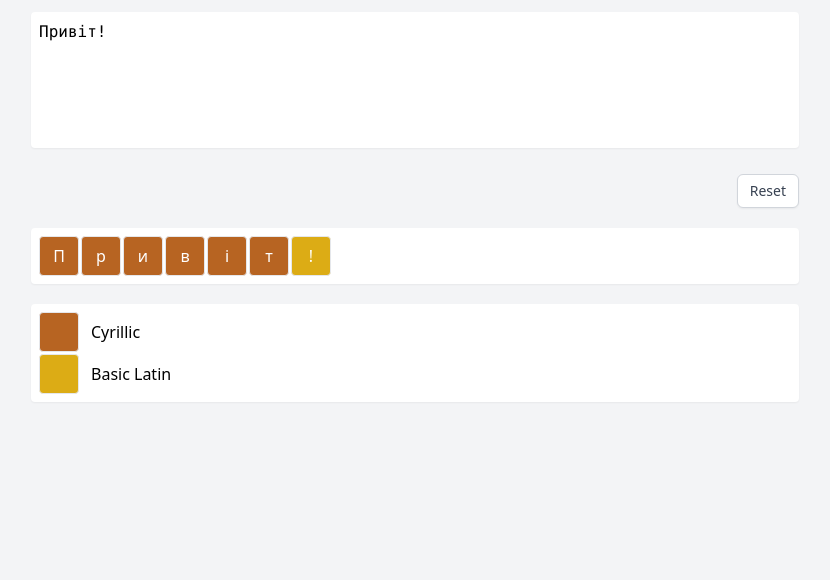
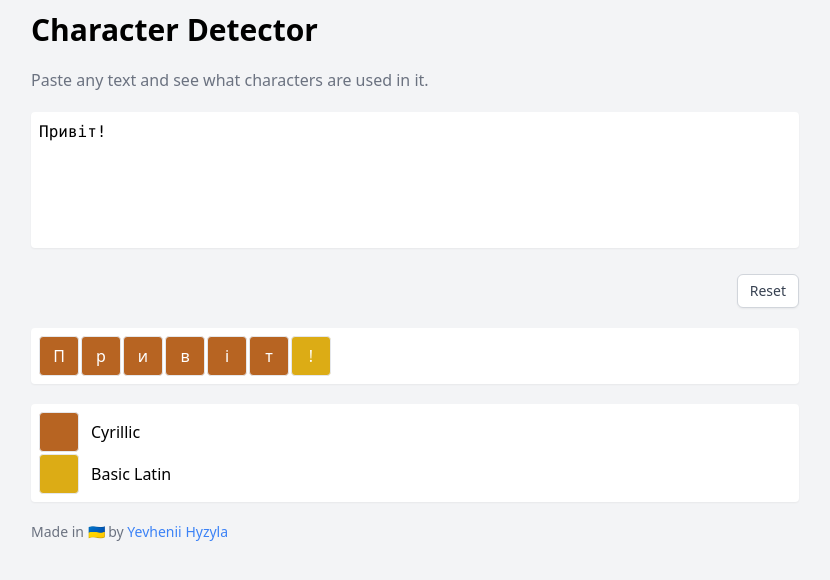
Before and after one commit to hyzyla/chardetector, a Next.js app: page / in a window 1280 px wide. Shown: the top 580 px of the page, without its empty margins (225-1055 px from the left). Built offline with nearby package versions, Linux system fonts and the light colour scheme.

Commit message:
Add header & footer 🇺🇦

```diff
--- a/pages/index.tsx
+++ b/pages/index.tsx
@@ -11,16 +11,23 @@ const Home: NextPage = () => {
   const [higlightedBlock, setHighlightedBlock] =
     useState<UnicodeBlock | null>();
 
+  // Get query value or use default
   const queryValue = (query.value as string) ?? null;
   const value: string =
     queryValue !== null ? base64UrlDecode(queryValue) : "Привіт!";
 
+  /**
+   * Update query value
+   **/
   const setValue = (value: string) => {
     push({ query: { ...query, value: base64UrlEncode(value) } }, undefined, {
       shallow: true,
     });
   };
 
+  /**
+   * Handle block click
+   **/
   const onBlockClick = (block: UnicodeBlock) => {
     if (higlightedBlock?.name === block.name) {
       setHighlightedBlock(null);
@@ -38,11 +45,18 @@ const Home: NextPage = () => {
     };
   });
 
+  /**
+   * Update value on textarea change
+   **/
   const onValueChange = (e: React.ChangeEvent<HTMLTextAreaElement>) => {
     setValue(e.target.value);
     setHighlightedBlock(null);
   };
 
+  /**
+   * Reset value to default
+   *
+   **/
   const onResetButtonClick = () => {
     const { value, ...resetedQuery } = query;
     push({ query: { ...resetedQuery } }, undefined, {
@@ -50,7 +64,7 @@ const Home: NextPage = () => {
     });
   };
 
-  // Get unique blocks preserving order and skip unknown blocks
+  // Get unique blocks
   const uniqueBlocks: UnicodeBlock[] = valueBlocks
     .map(({ block }) => block)
     .filter((block, index, blocks) => blocks.indexOf(block) === index);
@@ -68,6 +82,10 @@ const Home: NextPage = () => {
       <main className="bg-gray-100  min-h-screen">
         <div className="mx-auto max-w-7xl px-4 sm:px-6 lg:px-8">
           <div className="mx-auto max-w-3xl space-y-5 pt-3">
+            <h1 className="text-3xl font-bold">Character Detector</h1>
+            <p className="text-gray-500">
+              Paste any text and see what characters are used in it.
+            </p>
             <TextareaAutosize
               className="shadow-sm rounded p-2 w-full resize-none font-mono"
               value={value}
@@ -124,6 +142,20 @@ const Home: NextPage = () => {
                 );
               })}
             </div>
+            {/* Footer */}
+            <div className="text-gray-500 text-sm">
+              <div>
+                Made in 🇺🇦 by{" "}
+                <a
+                  href="https://hyzyla.dev/"
+                  target="_blank"
+                  rel="noopener noreferrer"
+                  className="text-blue-500"
+                >
+                  Yevhenii Hyzyla
+                </a>
+              </div>
+            </div>
           </div>
         </div>
       </main>
```
